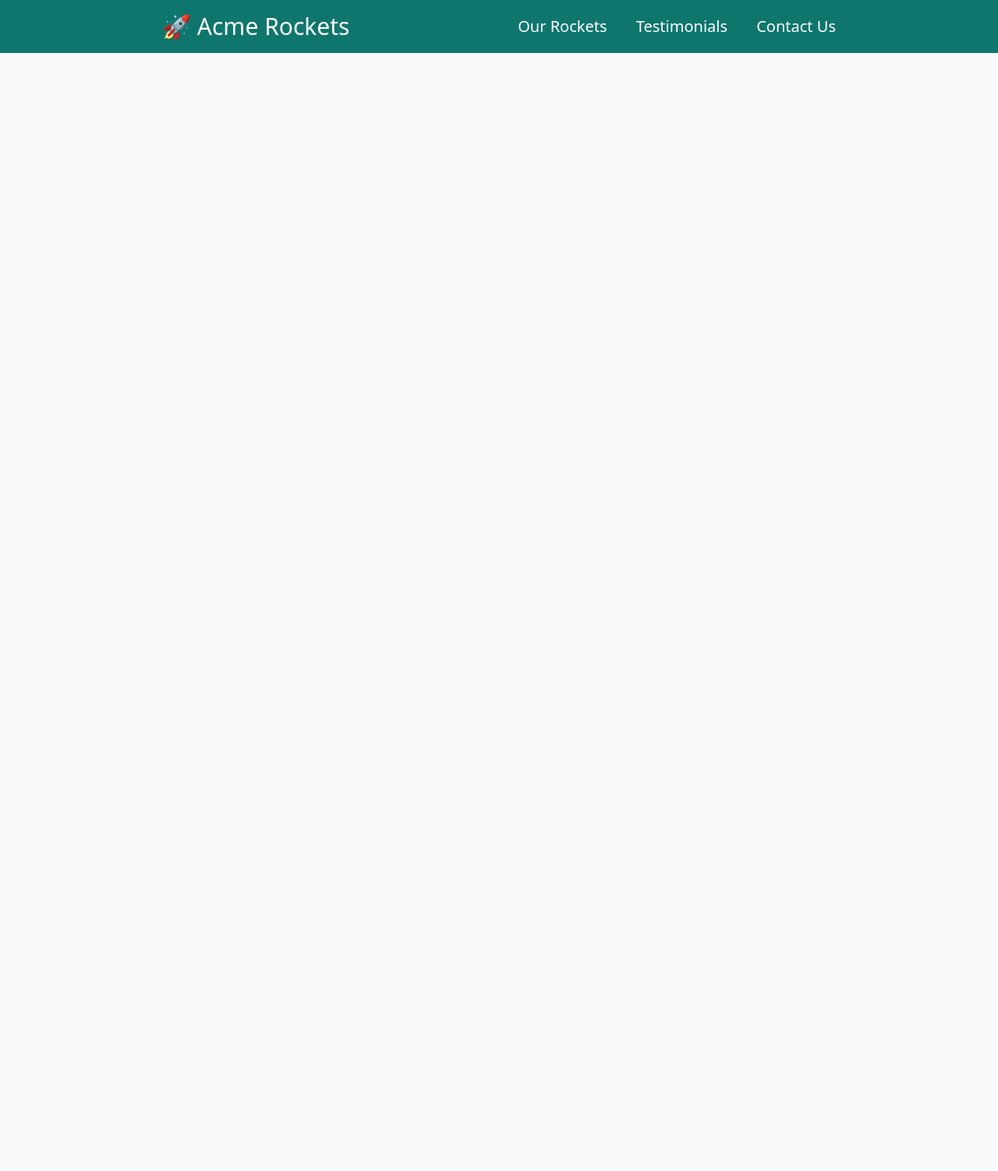
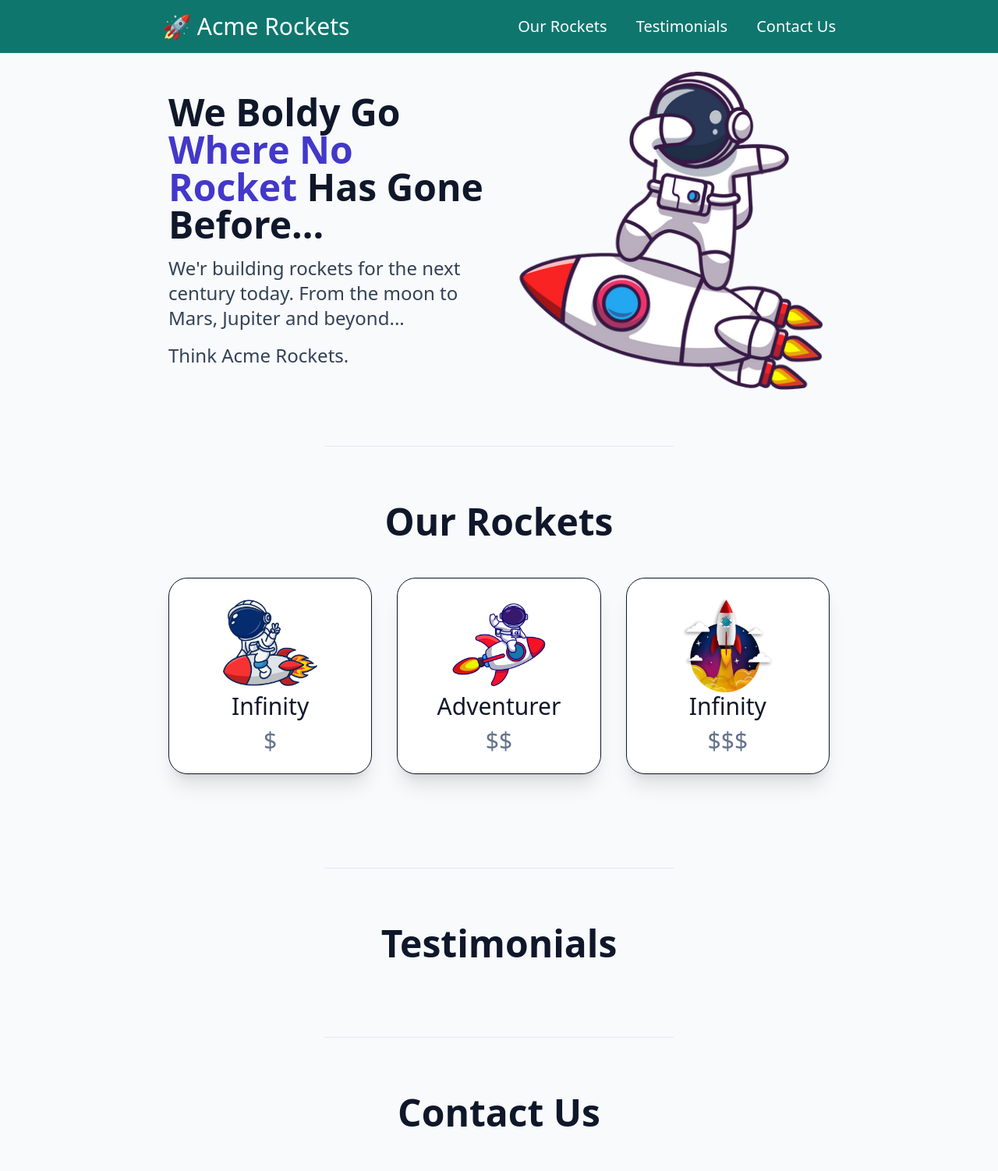
Before and after one commit to MirnesZahirovic/acme_rockets, a website: page build/index.html in a window 1280 px wide. Shown: the whole page at 78% size. Before the commit the page ends 800 px from the top, so only its background shows below. Drawn offline with Linux system fonts and the light colour scheme.

Commit message:
Added new filder

```diff
--- a/build/index.html
+++ b/build/index.html
@@ -31,8 +31,116 @@
     <main class="mx-auto max-w-4xl">
       <section
         id="hero"
-        class="flex-col-reverese mb-12 flex items-center justify-center gap-8 p-6 sm:flex-row"
-      ></section>
+        class="mb-12 flex flex-col-reverse items-center justify-center gap-8 p-6 sm:flex-row"
+      >
+        <article class="sm:w-1/2">
+          <h2
+            class="max-w-md text-center text-4xl font-bold text-slate-900 dark:text-white sm:text-left sm:text-5xl"
+          >
+            We Boldy Go
+            <span class="text-indigo-700 dark:text-indigo-300"
+              >Where No Rocket</span
+            >
+            Has Gone Before...
+          </h2>
+          <p
+            class="mt-4 max-w-md text-center text-2xl text-slate-700 dark:text-slate-400 sm:text-left"
+          >
+            We'r building rockets for the next century today. From the moon to
+            Mars, Jupiter and beyond...
+          </p>
+          <p
+            class="mt-4 max-w-md text-center text-2xl text-slate-700 dark:text-slate-400 sm:text-left"
+          >
+            Think Acme Rockets.
+          </p>
+        </article>
+        <img class="w-1/2" src="./img/rocketdab.png" alt="Rocket Dab" />
+      </section>
+      <hr class="mx-auto w-1/2 bg-black dark:bg-white" />
+      <section id="rockets" class="my-12 scroll-mt-20 p-6">
+        <h2
+          class="mb-6 text-center text-4xl font-bold text-slate-900 dark:text-white sm:text-5xl"
+        >
+          Our Rockets
+        </h2>
+        <ul
+          class="mx-auto my-12 flex list-none flex-col items-center gap-8 sm:flex-row"
+        >
+          <li
+            class="flex flex-col items-center rounded-3xl border border-solid border-slate-900 bg-white py-6 px-2 shadow-xl dark:border-gray-100 dark:bg-black sm:w-5/6"
+          >
+            <img src="./img/rocketman.png" alt="Infinity" class="w-1/2" />
+            <h3 class="text-center text-3xl text-slate-900 dark:text-white">
+              Infinity
+            </h3>
+            <p
+              class="mt-2 hidden text-center text-3xl text-slate-500 dark:text-slate-400 sm:block"
+            >
+              $
+            </p>
+            <p
+              class="mt-2 text-center text-2xl text-slate-500 dark:text-slate-400 sm:hidden"
+            >
+              Luxury Starship
+            </p>
+          </li>
+          <li
+            class="flex flex-col items-center rounded-3xl border border-solid border-slate-900 bg-white py-6 px-2 shadow-xl dark:border-gray-100 dark:bg-black sm:w-5/6"
+          >
+            <img src="./img/rocketride.png" alt="Explorer" class="w-1/2" />
+            <h3 class="text-center text-3xl text-slate-900 dark:text-white">
+              Adventurer
+            </h3>
+            <p
+              class="mt-2 hidden text-center text-3xl text-slate-500 dark:text-slate-400 sm:block"
+            >
+              $$
+            </p>
+            <p
+              class="mt-2 text-center text-2xl text-slate-500 dark:text-slate-400 sm:hidden"
+            >
+              Best Selling Rocket
+            </p>
+          </li>
+          <li
+            class="flex flex-col items-center rounded-3xl border border-solid border-slate-900 bg-white py-6 px-2 shadow-xl dark:border-gray-100 dark:bg-black sm:w-5/6"
+          >
+            <img src="./img/rocketlaunch.png" alt="Explorer" class="w-1/2" />
+            <h3 class="text-center text-3xl text-slate-900 dark:text-white">
+              Infinity
+            </h3>
+            <p
+              class="mt-2 hidden text-center text-3xl text-slate-500 dark:text-slate-400 sm:block"
+            >
+              $$$
+            </p>
+            <p
+              class="mt-2 text-center text-2xl text-slate-500 dark:text-slate-400 sm:hidden"
+            >
+              Affordable Exploration
+            </p>
+          </li>
+        </ul>
+      </section>
+      <hr class="mx-auto w-1/2 bg-black dark:bg-white" />
+
+      <section id="testimonials" class="my-12 p-6">
+        <h2
+          class="mb-6 text-center text-4xl font-bold text-slate-900 dark:text-white sm:text-5xl"
+        >
+          Testimonials
+        </h2>
+      </section>
+      <hr class="mx-auto w-1/2 bg-black dark:bg-white" />
+
+      <section id="contact" class="my-12 p-6">
+        <h2
+          class="mb-6 text-center text-4xl font-bold text-slate-900 dark:text-white sm:text-5xl"
+        >
+          Contact Us
+        </h2>
+      </section>
     </main>
   </body>
 </html>
```
Also changed, not shown: build/css/style.css.
